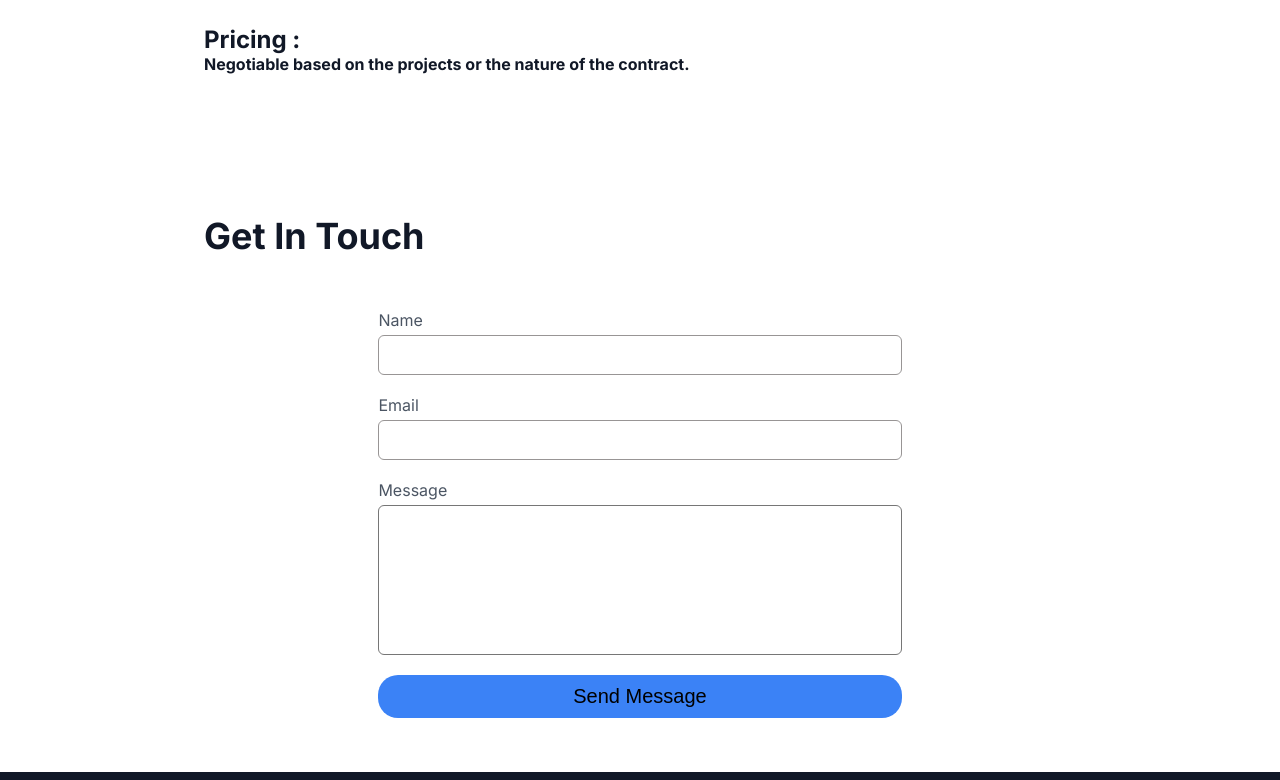
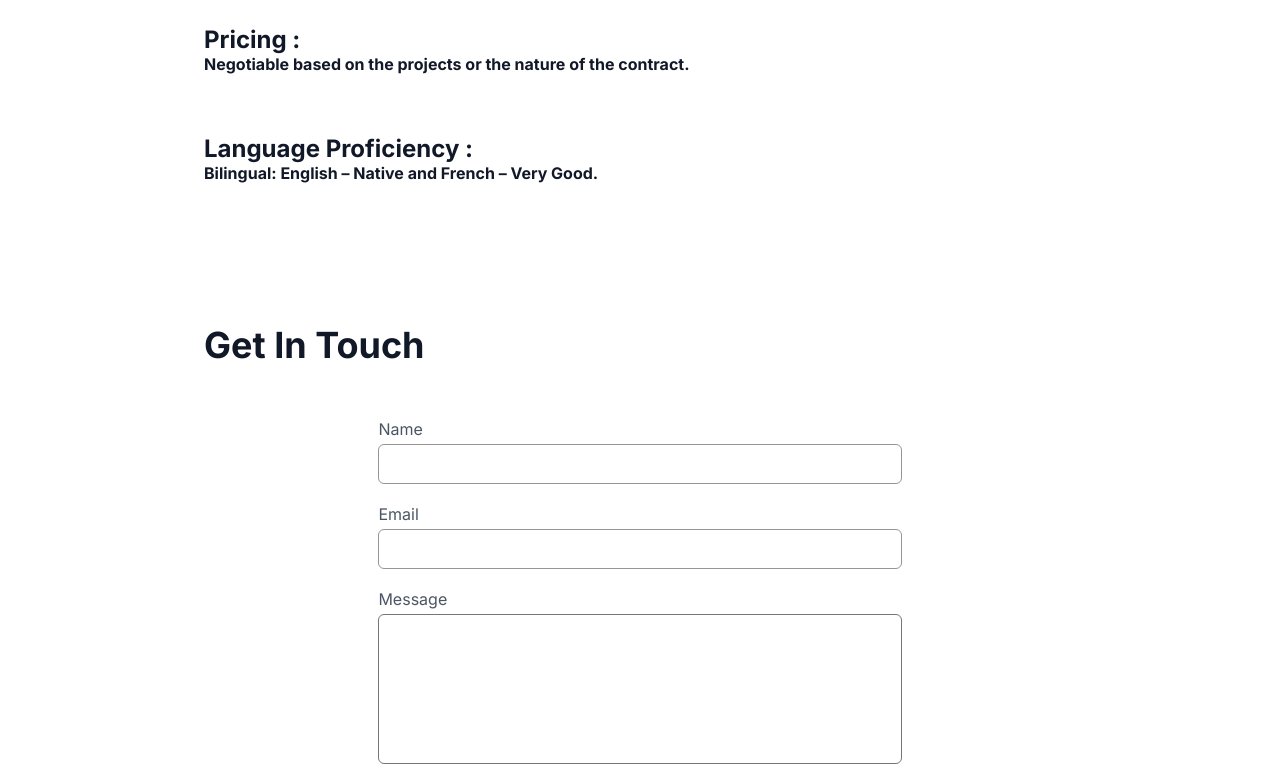
Before and after one commit to RogersChangeMaker/Profile-of-Rogers, a website built with Parcel: page index.html in a window 1280 px wide. Shown: the part 4400-5180 px from the top of the page. Built offline with nearby package versions, Linux system fonts and the light colour scheme.

Commit message:
Added language proficiency and modified some styles

```diff
--- a/index.html
+++ b/index.html
@@ -211,6 +211,11 @@
         <h1>Pricing :</h1>
       <h4>Negotiable based on the projects or the nature of the contract.</h4>
       </div>
+
+      <div class="language">
+        <h1>Language Proficiency :</h1>
+      <h4>Bilingual: English – Native and French – Very Good.</h4>
+      </div>
       </section>
 
 
--- a/style.css
+++ b/style.css
@@ -202,6 +202,12 @@ gap: 2.5rem;
     justify-content: center;
     margin-top: 8rem;
     color: var(--color-seconday);
+}
+.language{
+    justify-content: center;
+    margin-top: 6rem;
+    color: var(--color-seconday);
+
 }
 
 /* SECTION CONTACT */
```
